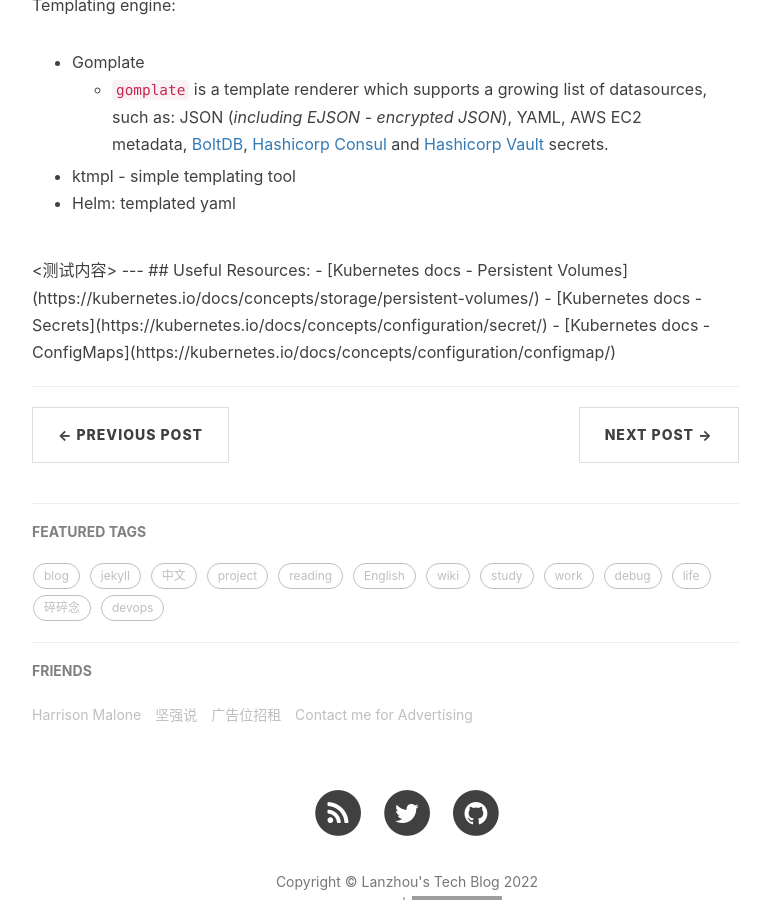
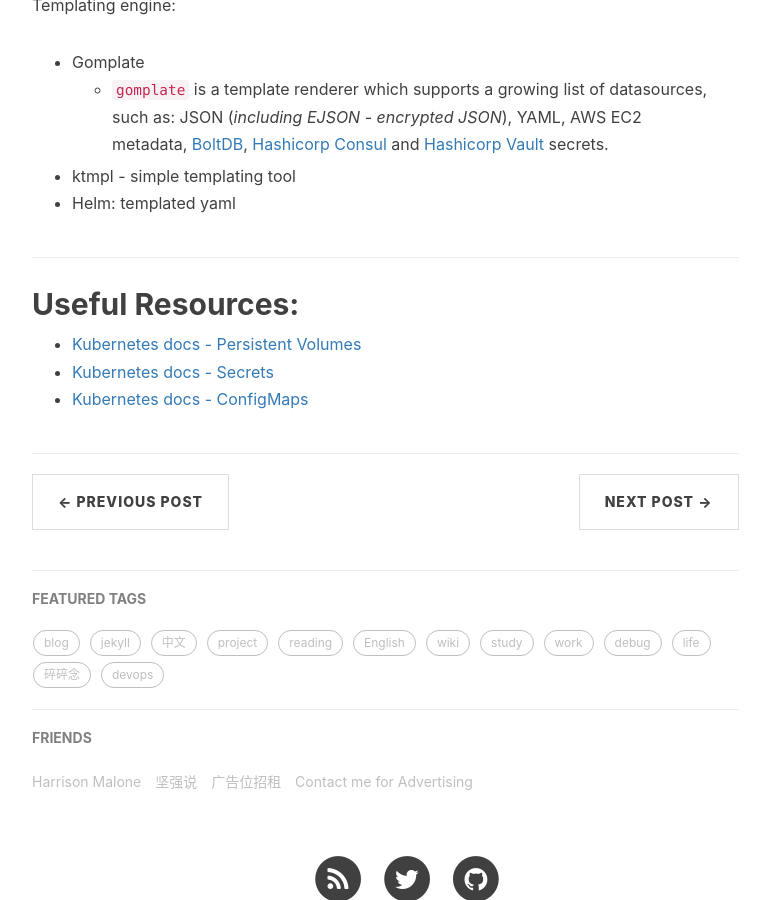
Before and after one commit to Lanzhou-J/Lanzhou-J.github.io, a Jekyll site: the page built from _posts/2022-02-16-DevOps-07-k8s-advanced.md, in a window 1280 px wide and 900 px high, scrolled down 4442 px. Shown: the whole window, without its empty margins (233-1003 px from the left). Built offline with Jekyll 4.4.1, drawn with Linux system fonts in a browser that asks for light colours; nearby versions of some CDN libraries; comment, search, counter and statistics services are not loaded; grey boxes are pictures that could not be loaded.

Commit message:
remove test

```diff
--- a/_posts/2022-02-16-DevOps-07-k8s-advanced.md
+++ b/_posts/2022-02-16-DevOps-07-k8s-advanced.md
@@ -124,8 +124,6 @@
 - ktmpl - simple templating tool
 - Helm: templated yaml
 
-<测试内容>
-
 ---
 ## Useful Resources:
 - [Kubernetes docs - Persistent Volumes](https://kubernetes.io/docs/concepts/storage/persistent-volumes/)
```
